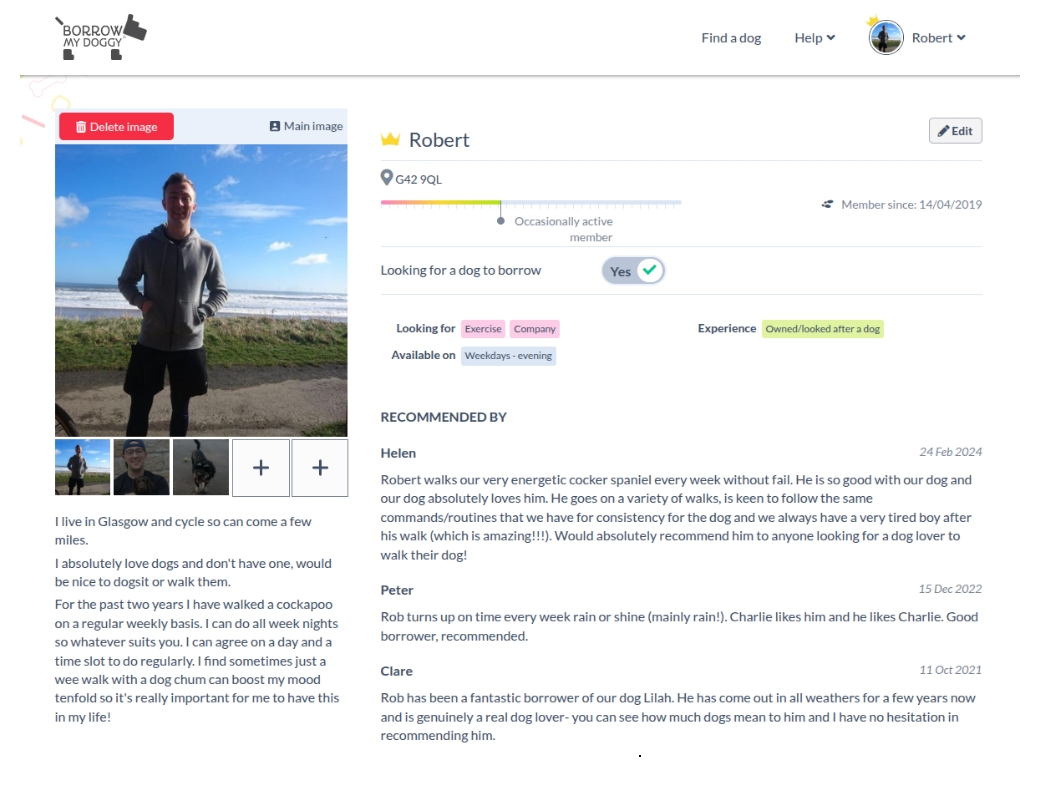
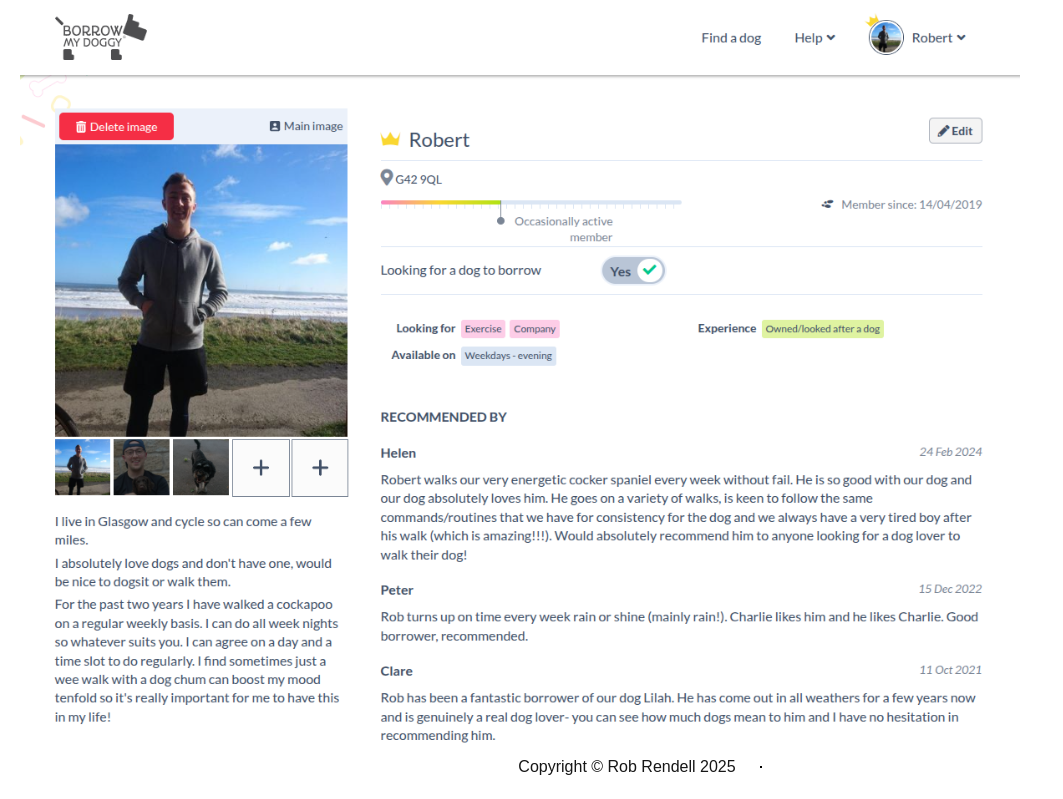
Before and after one commit to Robert-Rendell/robs-free-dog-walks, a Next.js app: page / in a window 1280 px wide. Shown: the part 2934-3733 px from the top of the page, without its empty margins (0-1063 px from the left). Before the commit the page ends 3711 px from the top, so only its background shows below. Built offline with nearby package versions, Linux system fonts and the light colour scheme; no server answers.

Commit message:
Disable analytics button

```diff
--- a/src/app/hooks/use-page-views.ts
+++ b/src/app/hooks/use-page-views.ts
@@ -11,11 +11,16 @@ export type PageViewResponse = {
   pageUrl: string;
 };
 
+export const DISABLE_CUSTOM_ANALYTICS_KEY = "DISABLE_CUSTOM_ANALYTICS";
+
 export function usePageView(
   pageUrl: string,
   pageViewsSetFn?: (val: PageViewResponse) => void,
 ) {
   useEffect(() => {
+    if (localStorage.getItem(DISABLE_CUSTOM_ANALYTICS_KEY)) {
+      return;
+    }
     fetch("https://robrendellwebsite.onrender.com/view-page", {
       method: "POST",
       headers: {
--- a/src/app/page.tsx
+++ b/src/app/page.tsx
@@ -5,10 +5,18 @@ import { DogTrainingAdvice } from "./components/dog-training-advice";
 import { AboutMe } from "./components/about-me";
 import { DogWalksTable } from "./components/request-free-walks-form/dog-walks-table";
 import { BorrowMyDoggy } from "./components/borrow-my-doggy";
-import { usePageView } from "./hooks/use-page-views";
+import {
+  DISABLE_CUSTOM_ANALYTICS_KEY,
+  usePageView,
+} from "./hooks/use-page-views";
+import { useCallback } from "react";
 
 export default function Home() {
   usePageView("/robs-free-dog-walks");
+  const disableAnalytics = useCallback(
+    () => localStorage.setItem(DISABLE_CUSTOM_ANALYTICS_KEY, "true"),
+    [],
+  );
   return (
     <>
       <div className="title-header">
@@ -34,6 +42,10 @@ export default function Home() {
           <BorrowMyDoggy />
         </main>
         <footer className="row-start-3 flex gap-[24px] flex-wrap items-center justify-center">
+          <span style={{ justifyContent: "left" }}>
+            Copyright &copy;{" "}
+            <span onClick={disableAnalytics}>Rob Rendell 2025</span>
+          </span>
           <hr />
         </footer>
       </div>
```
